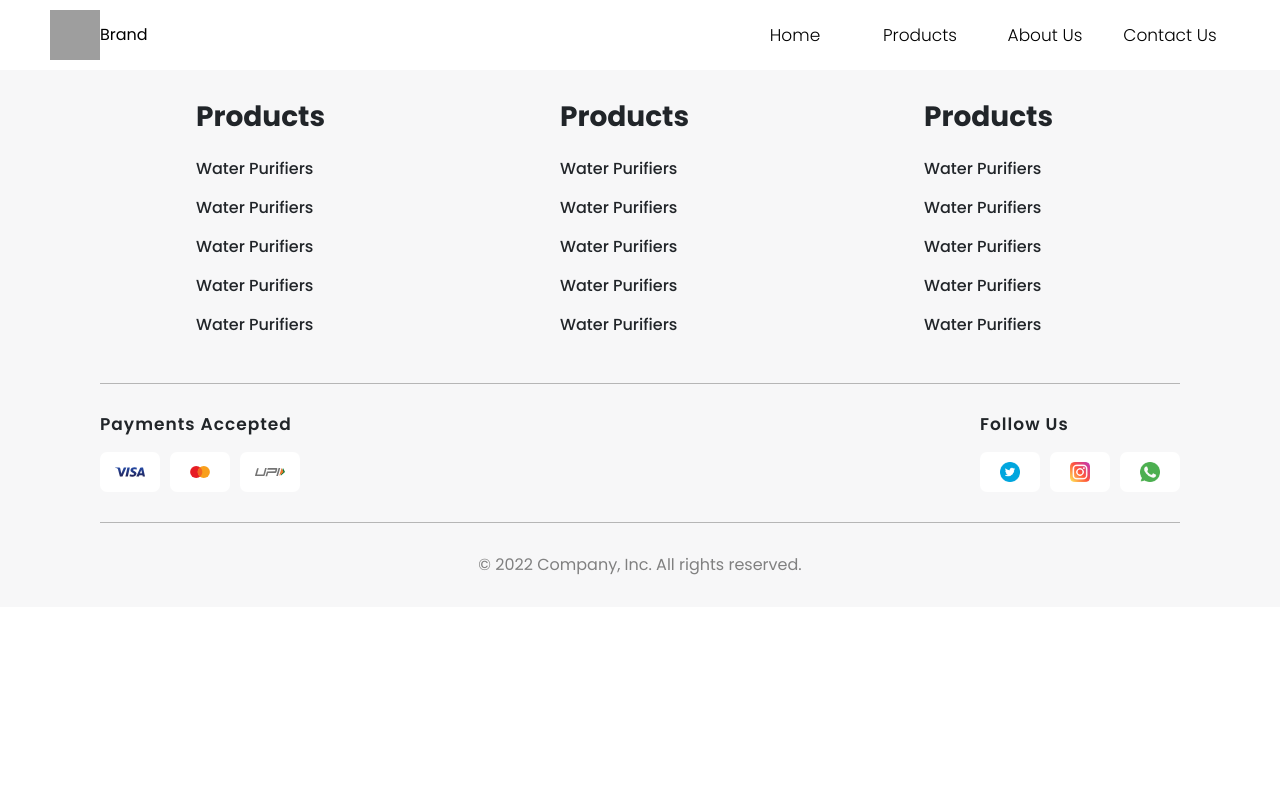
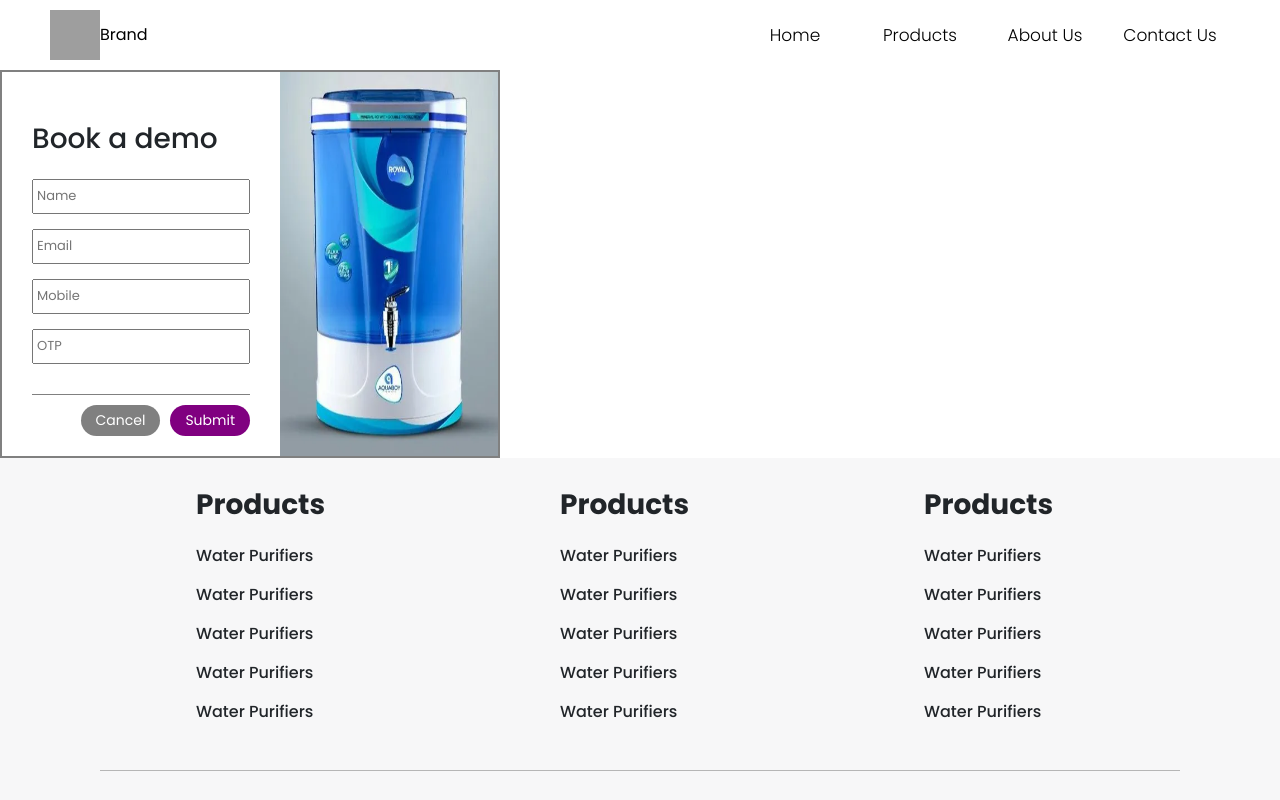
Before and after one commit to karthik1720/kodai-ro, an Angular app: page /demo in a window 1280 px wide. Before the commit this address led to /. Shown: the top 800 px of the page. Built offline with nearby package versions, Linux system fonts and the light colour scheme; grey boxes are pictures that could not be loaded.

Commit message:
Form - inprogress

```diff
--- /dev/null
+++ b/src/app/Components/bookademo/bookademo.component.html
@@ -0,0 +1,26 @@
+<div class="formContainer">
+  <div class="formWrapper">
+    <div class="inputs">
+      <h3>Book a demo</h3>
+      <div class="input">
+        <input placeholder="Name" type="text" />
+      </div>
+      <div class="input">
+        <input placeholder="Email" type="text" />
+      </div>
+      <div class="input">
+        <input placeholder="Mobile" type="number" />
+      </div>
+      <div class="input">
+        <input placeholder="OTP" type="number" />
+      </div>
+    </div>
+    <div class="buttons">
+      <button>Cancel</button>
+      <button class="submit">Submit</button>
+    </div>
+  </div>
+  <div class="img">
+    <img src="assets/ro.webp" alt="" />
+  </div>
+</div>
--- /dev/null
+++ b/src/app/Components/bookademo/bookademo.component.scss
@@ -0,0 +1,53 @@
+.formContainer {
+  border: 2px solid gray;
+  display: flex;
+  width: fit-content;
+  background-color: white;
+  width: 500px;
+  .formWrapper {
+    padding: 50px 30px 20px 30px;
+    flex: 1;
+    display: flex;
+    flex-direction: column;
+    justify-content: space-between;
+    gap: 30px;
+    .inputs {
+      display: flex;
+      flex-direction: column;
+      gap: 15px;
+      input {
+        font-size: 13px;
+        padding: 10px 3px;
+        width: 100%;
+        height: 35px;
+      }
+    }
+    .buttons {
+      padding-top: 10px;
+      border-top: 1px solid gray;
+      display: flex;
+      align-items: center;
+      justify-content: right;
+      gap: 10px;
+      button {
+        border: none;
+        color: white;
+        border-radius: 50px;
+        padding: 5px 15px;
+        font-size: 14px;
+        background-color: gray;
+      }
+      button.submit {
+        background-color: purple;
+      }
+    }
+  }
+  .img {
+    object-fit: fill;
+    flex: 1;
+    img {
+      width: 100%;
+      height: 100%;
+    }
+  }
+}
--- a/src/app/Components/header/header.component.html
+++ b/src/app/Components/header/header.component.html
@@ -16,7 +16,7 @@
     <div class="navButton">
       <a href="#"><h3 class="options">About Us</h3></a>
     </div>
-    <div class="navButton">
+    <div class="navButton" (click)="showModal()">
       <a href="#footer"><h3 class="options">Contact Us</h3></a>
     </div>
   </div>
--- a/src/app/Components/header/header.component.ts
+++ b/src/app/Components/header/header.component.ts
@@ -5,4 +5,10 @@ import { Component } from "@angular/core";
   templateUrl: "./header.component.html",
   styleUrls: ["./header.component.scss"],
 })
-export class HeaderComponent {}
+export class HeaderComponent {
+  show: boolean = false;
+  showModal() {
+    this.show = true;
+    console.log(this.show);
+  }
+}
--- a/src/app/Components/home/home.component.html
+++ b/src/app/Components/home/home.component.html
@@ -118,4 +118,12 @@
     <span class="Tooltip">Move to top</span>
     <img src="assets/up-arrow-blue.png" alt="" (click)="scrollToTop()" />
   </div>
+
+  <div
+    class="popup"
+    [ngStyle]="showModal ? { display: 'block' } : { display: 'none' }"
+  >
+    <!-- <div class="backgroundBlur"></div> -->
+    <app-bookademo></app-bookademo>
+  </div>
 </div>
--- a/src/app/Components/home/home.component.scss
+++ b/src/app/Components/home/home.component.scss
@@ -112,3 +112,26 @@
 //     gap: 10px;
 //   }
 // }
+
+// .backgroundBlur {
+//   position: fixed;
+//   top: 0;
+//   z-index: 1000;
+//   width: 100vw;
+//   height: 100vh;
+//   background-color: rgba(0, 0, 0, 0.5);
+// }
+.popup {
+  position: fixed;
+  top: 0;
+  left: 0;
+  width: 100vw;
+  height: 100vh;
+  background-color: rgba(0, 0, 0, 0.5);
+  z-index: 1000;
+  transition: all 0.3s;
+  display: flex;
+  align-items: center;
+  justify-content: center;
+  display: none;
+}
--- a/src/app/Components/home/home.component.ts
+++ b/src/app/Components/home/home.component.ts
@@ -1,17 +1,22 @@
 import { Component, OnInit } from "@angular/core";
-
+import { HeaderComponent } from "../header/header.component";
 @Component({
   selector: "app-home",
   templateUrl: "./home.component.html",
   styleUrls: ["./home.component.scss"],
 })
 export class HomeComponent implements OnInit {
+  constructor(private header: HeaderComponent) {
+    this.showModal = header.show;
+  }
   ngOnInit(): void {
     this.changeImg();
     window.addEventListener("scroll", (e) => {
       this.onScroll();
+      console.log(this.showModal);
     });
   }
+  showModal: boolean = false;
   posCurrent: number = 0;
   name: string = "karthik";
   images: any[] = ["banner1.jpg", "banner2.jpg", "banner3.jpeg"];
--- a/src/app/app-routing.module.ts
+++ b/src/app/app-routing.module.ts
@@ -1,12 +1,14 @@
 import { NgModule } from "@angular/core";
 import { RouterModule, Routes } from "@angular/router";
+import { BookademoComponent } from "./Components/bookademo/bookademo.component";
 import { HomeComponent } from "./Components/home/home.component";
 import { ProductsComponent } from "./Components/products/products.component";
 
 const routes: Routes = [
   { path: "home", component: HomeComponent },
   { path: "", component: HomeComponent },
-  { path: "products", component: ProductsComponent },
+
+  { path: "demo", component: BookademoComponent },
 ];
 
 @NgModule({
```
Also changed, not shown: src/app/Components/bookademo/bookademo.component.ts (added, +10 -0 lines), src/app/app.module.ts (+11 -3 lines), src/assets/ro.webp (added), 1 other file (tests, documents, lock files or other folders).
